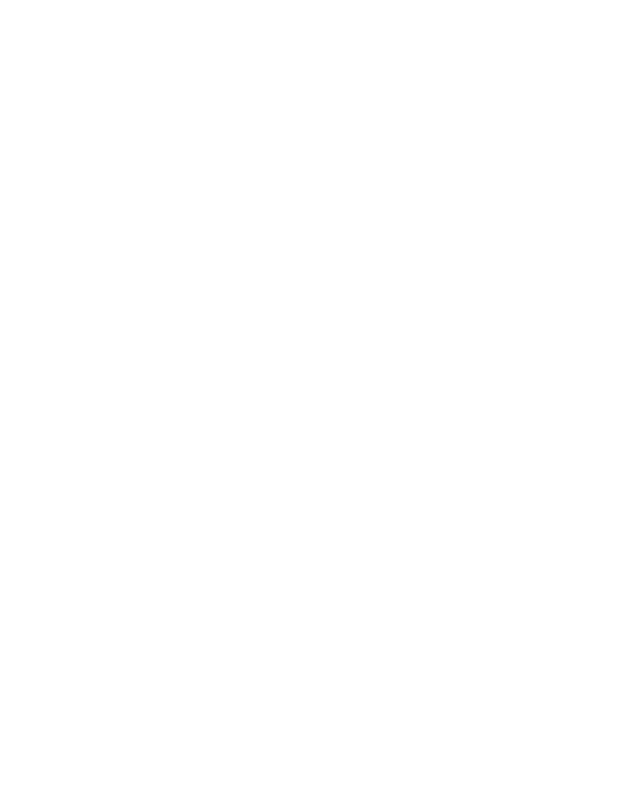
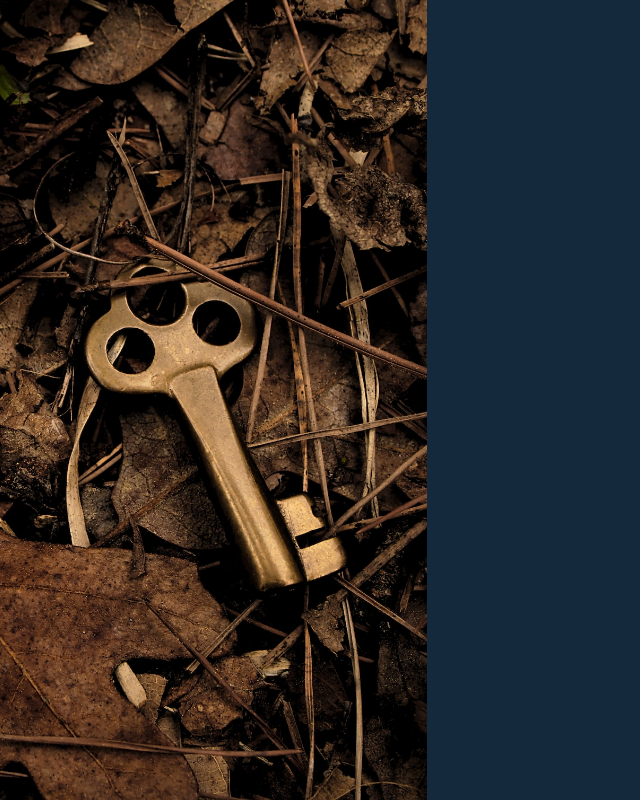
Before and after one commit to notstupid1/odin-form, a plain HTML site: page index.html in a window 1280 px wide. Shown: the whole page, without its empty margins (0-640 px from the left). Drawn offline with Linux system fonts and the light colour scheme.

Commit message:
Top level styling

```diff
--- a/index.html
+++ b/index.html
@@ -7,6 +7,11 @@
     <link rel="stylesheet" href="style.css">
 </head>
 <body>
+    <div class="side-panel">
 
+    </div>
+    <div class="main-panel">
+
+    </div>
 </body>
 </html>
--- a/style.css
+++ b/style.css
@@ -0,0 +1,21 @@
+* {
+    box-sizing: border-box;
+    margin: 0;
+    padding: 0;
+}
+body {
+    display: flex;
+}
+.side-panel {
+    height: 100vh;
+    background-image: url(./michael-unsplash.jpg);
+    background-size: cover;
+    background-position-x: 75%;
+    background-repeat: no-repeat;
+    flex: 1;
+}
+.main-panel {
+    height: 100vh;
+    background-color: hsl(209, 49%, 16%);
+    flex: 2;
+}
```
Also changed, not shown: michael-unsplash.jpg (renamed from michael-dziedzic-1bjsASjhfkE-unsplash.jpg).
